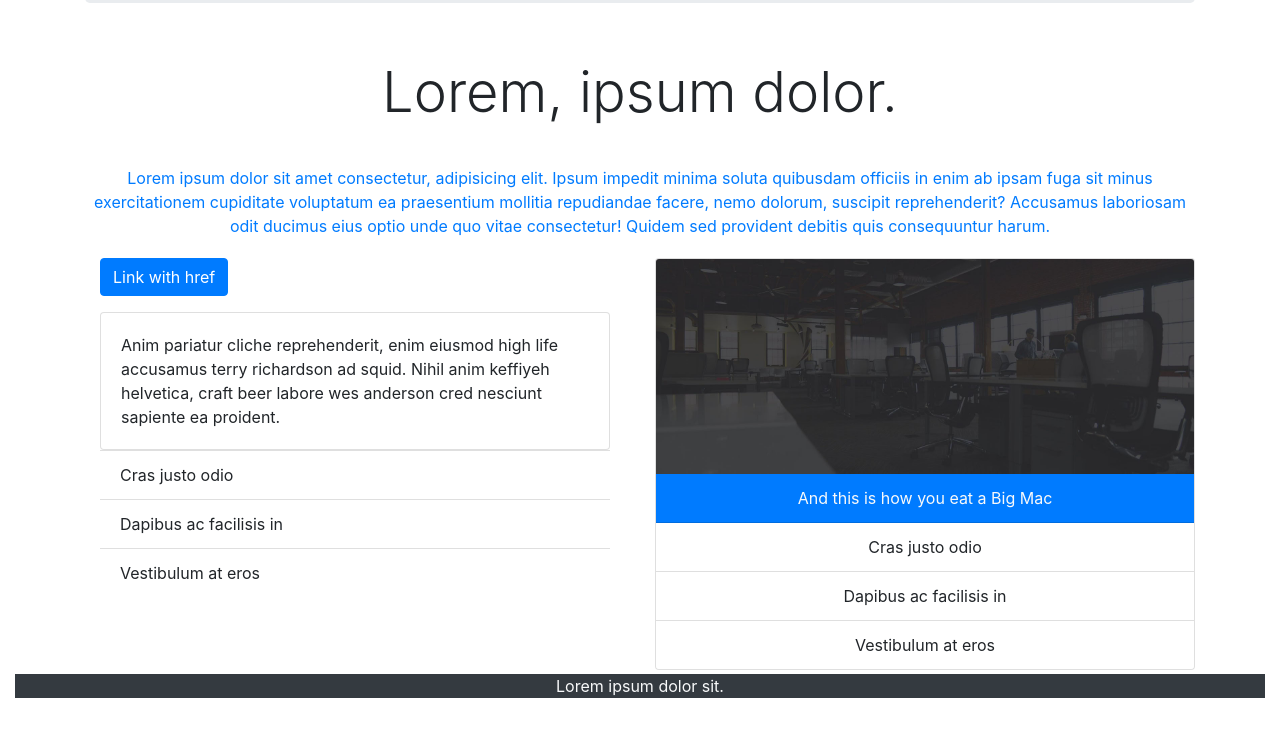
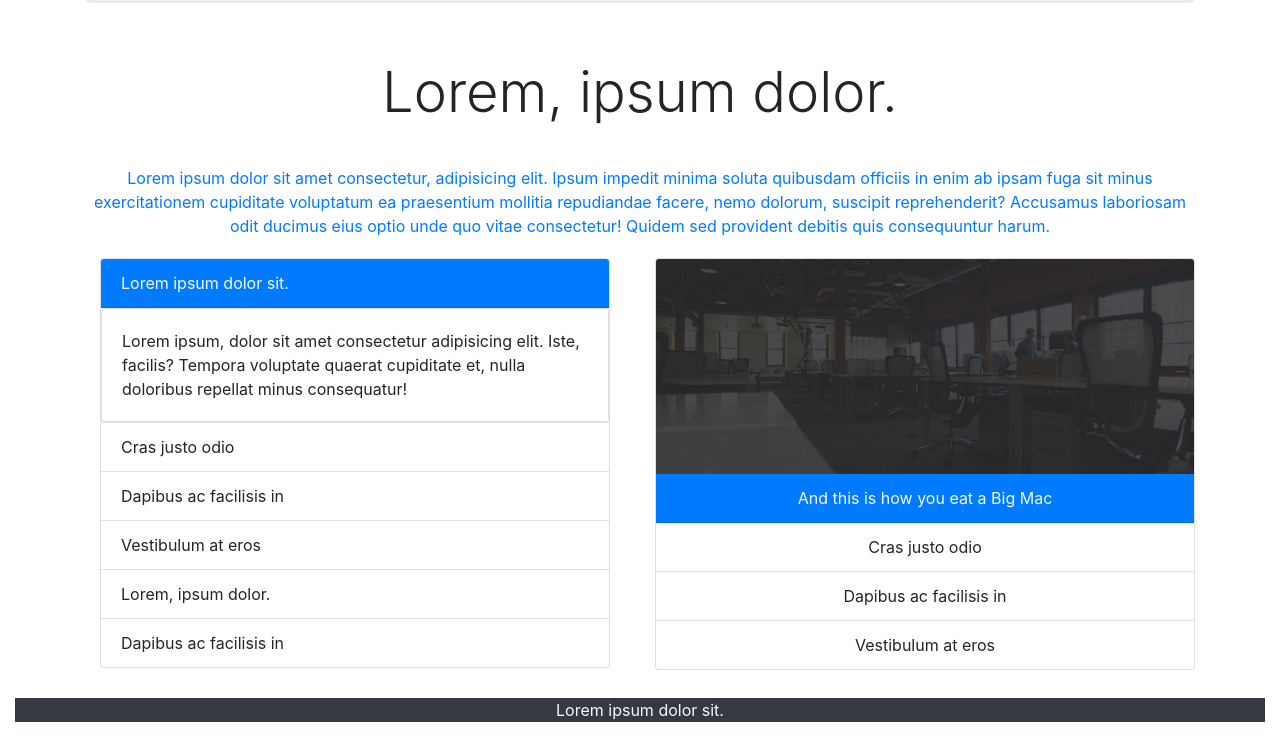
Before and after one commit to pmoran0/practica4, a plain HTML site: page index.html in a window 1280 px wide. Shown: the part 1577-2315 px from the top of the page. Before the commit the page ends 2291 px from the top, so only its background shows below. Drawn offline with nearby package versions, Linux system fonts and the light colour scheme.

Commit message:
Se ha agregado la Lista con los Collapse

```diff
--- a/index.html
+++ b/index.html
@@ -37,10 +37,15 @@
                 <li class="nav-item">
                 <a class="nav-link disabled" href="#">Disabled</a>
                 </li>
+                <li class="nav-item">
+                    <a class="nav-link text-light font-weight-bold" href="#">555-1354</a>
+                </li>
             </ul>
+            <!-- Botón de Búsqueda
             <form class="form-inline my-2 my-lg-0">
                 <button class="btn btn-outline-light my-2 my-sm-0" type="submit">Search</button>
             </form>
+            -->
             </div>
         </nav>
     </div>
@@ -158,21 +163,23 @@
                             <!--Sección de Lista Colapsable-->
                             <div class="col-12 col-sm-6 my-1">
                                 <div class="container">
-                                    <p>
-                                        <a class="btn btn-primary" data-toggle="collapse" href="#collapseExample" role="button" aria-expanded="false" aria-controls="collapseExample">
-                                          Link with href
-                                        </a>
-                                    </p>
+                                    <div class="card">
+                                        <div class="card-header bg-primary text-light" data-toggle="collapse" href="#collapseExample" role="button" aria-expanded="false" aria-controls="collapseExample">
+                                                Lorem ipsum dolor sit.
+                                        </div>
                                         <div class="collapse show" id="collapseExample">
                                             <div class="card card-body">
-                                          Anim pariatur cliche reprehenderit, enim eiusmod high life accusamus terry richardson ad squid. Nihil anim keffiyeh helvetica, craft beer labore wes anderson cred nesciunt sapiente ea proident.
+                                                Lorem ipsum, dolor sit amet consectetur adipisicing elit. Iste, facilis? Tempora voluptate quaerat cupiditate et, nulla doloribus repellat minus consequatur!
                                             </div>
                                         </div>
                                         <ul class="list-group list-group-flush">
                                             <li class="list-group-item">Cras justo odio</li>
                                             <li class="list-group-item">Dapibus ac facilisis in</li>
                                             <li class="list-group-item">Vestibulum at eros</li>
+                                            <li class="list-group-item">Lorem, ipsum dolor.</li>
+                                            <li class="list-group-item">Dapibus ac facilisis in</li>
                                         </ul>
+                                    </div>
                                 </div>
                             </div>
                             <!--Sección de Card con Lista-->
@@ -194,6 +201,7 @@
                 </div>
         </div>
         <!--Footer de la página-->
+        <br>
         <div class="col-md-12 col-sm-12 col-xs-12 my-0 py-0">
             <div class="col-12 bg-dark my-0 py-0">
                 <p class="text-center mx-auto text-light">Lorem ipsum dolor sit.</p></div>
```
Lines whose indentation alone changed are shown as unchanged.
